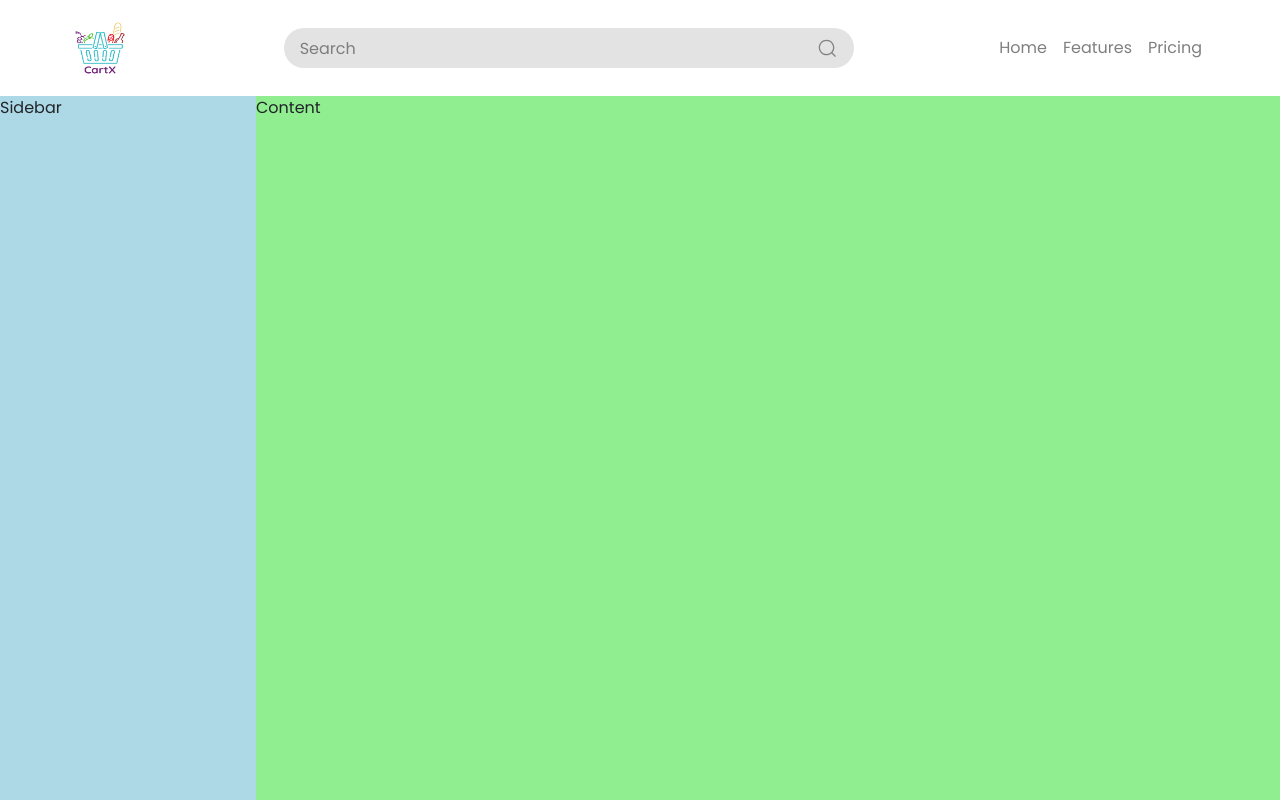
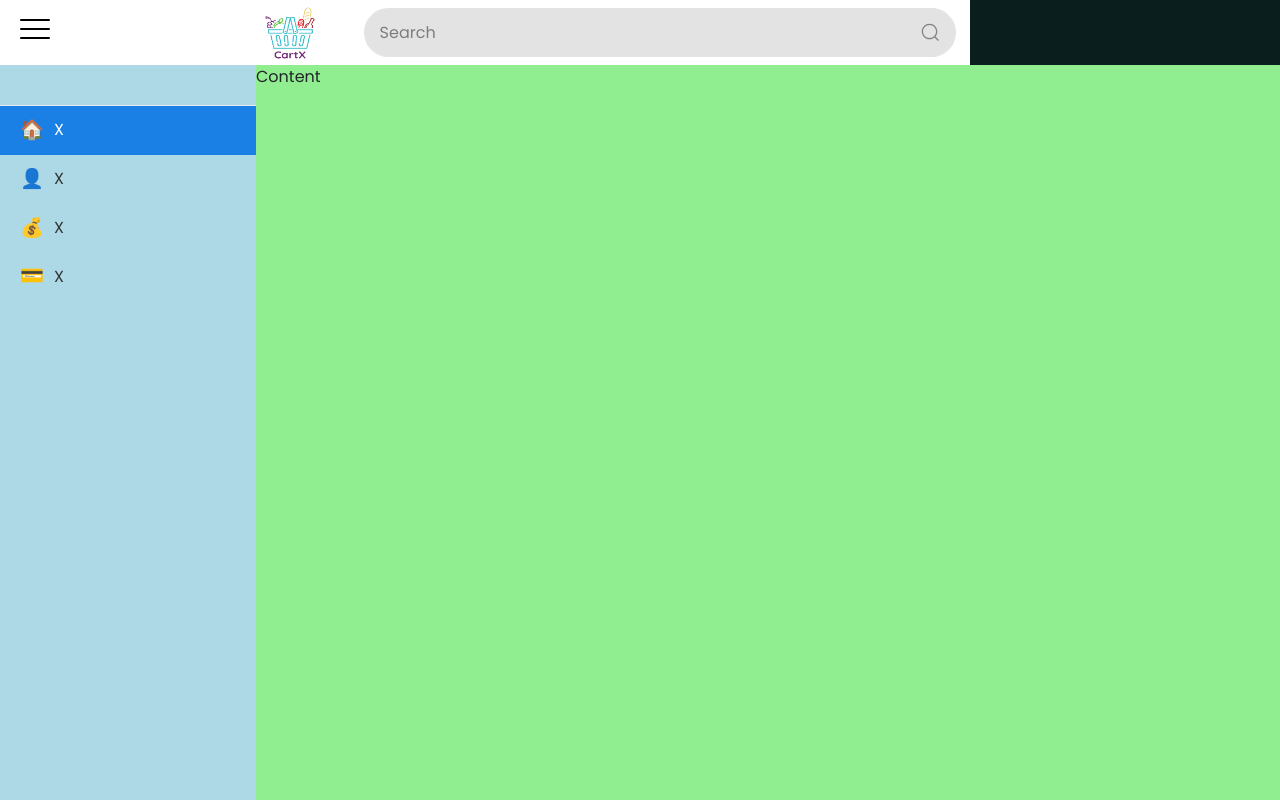
Before and after one commit to CartX-RCOS/website, a React (Create React App) app: page / in a window 1280 px wide. Built offline with nearby package versions, Linux system fonts and the light colour scheme.

Commit message:
fixed some css

```diff
--- a/src/components/Content/Content.css
+++ b/src/components/Content/Content.css
@@ -1,10 +1,10 @@
 .content {
-   width: 80%;
-   height: 88%;
+   width: 80vw;
+   height: 100vh;
 
    position: fixed;
    left: 20%;
-   top: 12%;
+   top: 65px;
 
    background-color: lightgreen;
 }
--- a/src/components/Navbar/Navbar.css
+++ b/src/components/Navbar/Navbar.css
@@ -1,10 +1,110 @@
-.header {
-   height: 12%;
+.navbar {
+   height: 65px;
    width: 100%;
    position: fixed;
+   padding:0;
+   display: flex;
+   justify-content: space-between;
+   align-items: center;
+   margin: 0 auto;
+ }
+
+ .left,.right,.middle {
+   display: flex;
+ }
+
+.left {
+   flex: 1;
+   height: 100%;
+   display:flex;
+   justify-content: space-between;
+   align-items: center;
+   margin:0;
+   padding: 0 20px;
 }
 
-.navbar {
-   width:100%;
+.left img {
+   margin-right: 10px; /* Adjust margin as needed to push the content closer to the center */
+ }
+
+.middle  {
    height: 100%;
+   flex: 2;
+   justify-content: center;
+   align-items: center;
+   margin: 0;
+
 }
+
+.right {
+   flex: 1;
+   height: 100%;
+   justify-content: flex-end;
+   margin:0;
+
+   background-color: rgb(10, 30, 30);
+}
+
+.right div:hover {
+   text-decoration: underline; /* Underline the navigation links on hover */
+ }
+
+ .burger {
+   position: relative;
+   width: 30px;
+   height: 20px;
+   background: transparent;
+   cursor: pointer;
+   display: block;
+ }
+
+ .burger input {
+   display: none;
+ }
+
+ .burger span {
+   display: block;
+   position: absolute;
+   height: 2px;
+   width: 100%;
+   background: black;
+   border-radius: 9px;
+   opacity: 1;
+   left: 0;
+   transform: rotate(0deg);
+   transition: .25s ease-in-out;
+ }
+
+ .burger span:nth-of-type(1) {
+   top: 0px;
+   transform-origin: left center;
+ }
+
+ .burger span:nth-of-type(2) {
+   top: 50%;
+   transform: translateY(-50%);
+   transform-origin: left center;
+ }
+
+ .burger span:nth-of-type(3) {
+   top: 100%;
+   transform-origin: left center;
+   transform: translateY(-100%);
+ }
+
+ .burger input:checked ~ span:nth-of-type(1) {
+   transform: rotate(45deg);
+   top: 0px;
+   left: 5px;
+ }
+
+ .burger input:checked ~ span:nth-of-type(2) {
+   width: 0%;
+   opacity: 0;
+ }
+
+ .burger input:checked ~ span:nth-of-type(3) {
+   transform: rotate(-45deg);
+   top: 28px;
+   left: 5px;
+ }
--- a/src/components/Navbar/Navbar.jsx
+++ b/src/components/Navbar/Navbar.jsx
@@ -1,6 +1,3 @@
-import Container from 'react-bootstrap/Container';
-import Nav from 'react-bootstrap/Nav';
-import Navbar from 'react-bootstrap/Navbar';
 import SearchBar from '../SearchBar/SearchBar'
 import img from '../../assets/CartX-logos/logo-transparent-png.png'
 import './Navbar.css'
@@ -8,22 +5,22 @@ import './Navbar.css'
 const NavBar = () => {
   return (
    <>
-   <div className="header">
-      <Navbar className="navbar">
-        <Container>
-          <Navbar.Brand href="#home">
-            <img className="logo" src={ img } alt="CartX Logo" width="60"height="60"/>
-          </Navbar.Brand>
+    <div className="navbar">
+        <div className="left">
+        <label class="burger" for="burger">
+          <input type="checkbox" id="burger"/>
+          <span></span>
+          <span></span>
+          <span></span>
+        </label>
+          <img className="logo" src={ img } alt="CartX Logo" width="60"height="60"/>
+        </div>
+        <div className="middle">
           <SearchBar className="searchbar"/>
-          <Nav className="me-auto">
-            <Nav.Link href="#home">Home</Nav.Link>
-            <Nav.Link href="#features">Features</Nav.Link>
-            <Nav.Link href="#pricing">Pricing</Nav.Link>
-          </Nav>
-        </Container>
-      </Navbar>
-   </div>
-
+        </div>
+        <div className="right">
+        </div>
+    </div>
    </>
   )
 }
--- a/src/components/SearchBar/SearchBar.css
+++ b/src/components/SearchBar/SearchBar.css
@@ -1,10 +1,12 @@
 .search {
   display: flex;
   align-items: center;
-   justify-content: space-between;
+  justify-content: center;
+  /* justify-content: space-between; */
   text-align: center;
-   height: 2.5em;
-   width: 50%;
+  height: 48.75px;
+  width: 100%;
+
 }
 
 .search__input {
@@ -14,14 +16,22 @@
   border: none;
   color: #646464;
   padding: 0.7rem 1rem;
-   border-radius: 30px;
-   height:100%;
-   width: 100%;
+  border-bottom-left-radius: 30px;
+  border-top-left-radius: 30px;
+  height: 100%;
+  width: calc(100% - 3rem);
   transition: all ease-in-out .5s;
   margin-right: -2rem;
+  box-sizing: border-box;
 }
 
- .search__input:hover, .search__input:focus {
+.search__input:hover,
+.search__input:focus {
+  box-shadow: inset 0 0 0.1em rgba(0, 0, 0, 0.2),
+    0 0 0.1em rgba(0, 0, 0, 0.2);
+}
+
+.search__input:focus+.search__button {
   box-shadow: inset 0 0 0.1em rgba(0, 0, 0, 0.2),
     0 0 0.1em rgba(0, 0, 0, 0.2);
 }
@@ -36,7 +46,7 @@
   color: #7f7d7d;
 }
 
- .search__input:focus + .search__button {
+.search__input:focus+.search__button {
   outline: none;
   background-color: #f0eeee;
 }
@@ -45,11 +55,12 @@
   border: none;
   border-top-right-radius: 30px;
   border-bottom-right-radius: 30px;
+  box-sizing: border-box;
   background-color: #e3e3e3;
   display: flex;
   align-items: center;
   transition: all ease-in-out .5s;
-   height:100%;
+  height: 100%;
   padding: 0.7rem 1rem;
 }
 
@@ -59,10 +70,10 @@
 }
 
 .search__button:focus {
-    border:none;
-    outline:none;
+  border: none;
+  outline: none;
 
-    background-color: #e3e3e3;
+  background-color: #cccccc;
 }
 
 .search__icon {
--- a/src/components/Sidebar/Sidebar.css
+++ b/src/components/Sidebar/Sidebar.css
@@ -1,8 +1,73 @@
 .sidebar {
-   height: 88%;
-   width: 20%;
+   height: 100vh;
+   width: 20vw;
 
+   top: 65px;
    position: fixed;
-   top:12%;
    background-color: lightblue;
 }
+
+/* .sidebar {
+   height: 100vh;
+   width: 250px;
+   position: fixed;
+   background-color: #fff;
+   box-shadow: 0 2px 5px 0 rgba(0,0,0,0.2);
+   display: flex;
+   flex-direction: column;
+ } */
+
+ .sidebar-header {
+   padding: 20px;
+   text-align: center;
+   border-bottom: 1px solid #eaeaea;
+ }
+
+ .sidebar-logo {
+   width: 50px;
+   height: auto;
+   margin-bottom: 10px;
+ }
+
+ .sidebar-header h1 {
+   margin: 10px 0;
+   font-size: 1.5em;
+ }
+
+ .sidebar-header p {
+   color: #666;
+   font-size: 0.85em;
+ }
+
+ .sidebar-menu {
+   display: flex;
+   flex-direction: column;
+   height: fit-content;
+ }
+
+ .menu-item {
+   display: flex;
+   align-items: center;
+   padding: 10px 20px;
+   font-size: 1em;
+   color: #333;
+   background: transparent;
+   border: none;
+   text-align: left;
+   cursor: pointer;
+   transition: background-color 0.3s;
+ }
+
+ .menu-item:hover {
+   background-color: #f4f4f4;
+ }
+
+ .icon {
+   margin-right: 10px;
+   font-size: 1.2em;
+ }
+
+ .menu-item.selected {
+   background-color: rgb(26,128,229);
+   color: white;
+ }
--- a/src/components/Sidebar/Sidebar.jsx
+++ b/src/components/Sidebar/Sidebar.jsx
@@ -1,11 +1,42 @@
-import './Sidebar.css'
+import React, { useState } from 'react';
+import './Sidebar.css';
 
-const Sidebar = () => {
+
+const Sidebar = ({ setSelectedOption}) => {
+  // State to track the selected menu item, defaulting to 'general'
+  const [selectedItem, setSelectedItem] = useState('general');
+  // console.log("SIDEBAR: ",selectedAddress);
+
+  // Function to handle menu item clicks
+  const handleMenuItemClick = (itemName) => {
+    setSelectedItem(itemName);
+    setSelectedOption(itemName);
+  };
+
   return (
-   <>
-      <div className="sidebar">Sidebar</div>
-   </>
-  )
-}
+    <>
+      <div className="sidebar">
+        <div className="sidebar-header">
+        </div>
 
-export default Sidebar
+        <div className="sidebar-menu">
+          <button className={`menu-item ${selectedItem === 'general' ? 'selected' : ''}`} onClick={() => handleMenuItemClick('general')}>
+            <span className="icon">🏠</span> X
+          </button>
+          <button className={`menu-item ${selectedItem === 'openAccount' ? 'selected' : ''}`} onClick={() => handleMenuItemClick('openAccount')}>
+            <span className="icon">👤</span> X
+          </button>
+          <button className={`menu-item ${selectedItem === 'applyLoan' ? 'selected' : ''}`} onClick={() => handleMenuItemClick('applyLoan')}>
+            <span className="icon">💰</span> X
+          </button>
+          <button className={`menu-item ${selectedItem === 'selectCreditCard' ? 'selected' : ''}`} onClick={() => handleMenuItemClick('selectCreditCard')}>
+            <span className="icon">💳</span> X
+          </button>
+        </div>
+
+      </div>
+    </>
+  );
+};
+
+export default Sidebar;
```
Lines whose indentation alone changed are shown as unchanged.
